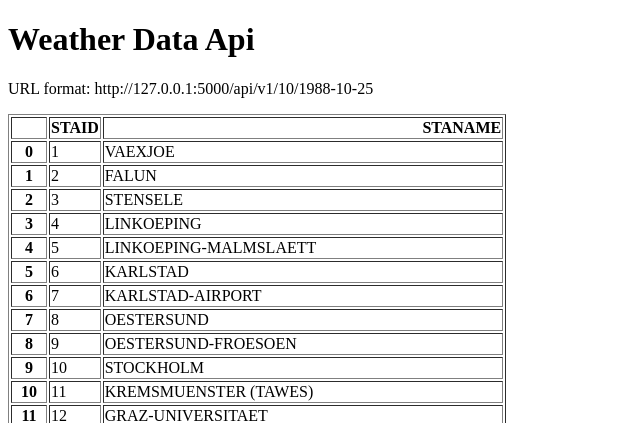
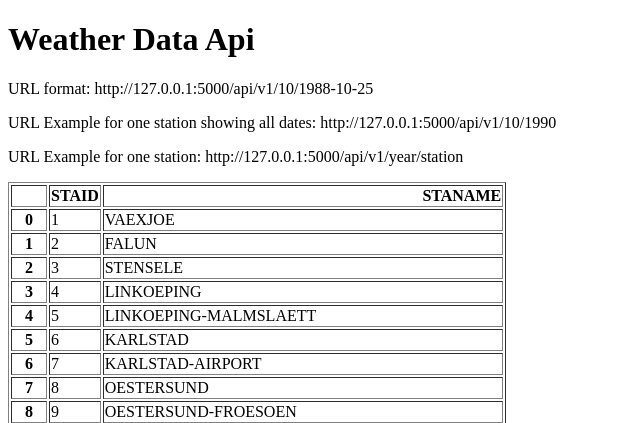
Before and after one commit to Higgs2209/Weather_API, a Flask app: page / in a window 1280 px wide. Shown: the top 423 px of the page, without its empty margins (0-640 px from the left). Run offline with Flask 3, Linux system fonts and the light colour scheme.

Commit message:
Final Code, added url endpoints for yearly and all data

```diff
--- a/main.py
+++ b/main.py
@@ -17,10 +17,26 @@ def about(station, date):
     filename = "data_small/TG_STAID" + str(station).zfill(6) + ".txt"
     df = pd.read_csv(filename, skiprows=20, parse_dates=["    DATE"])
     temperature = df.loc[df['    DATE'] == date]['   TG'].squeeze() / 10
-
     return {"station": station,
             "date": date,
             "temperature": temperature}
 
+@app.route("/api/v1/<station>")
+def all_data(station):
+    filename = "data_small/TG_STAID" + str(station).zfill(6) + ".txt"
+    df = pd.read_csv(filename, skiprows=20, parse_dates=["    DATE"])
+    result = df.to_dict(orient="records")
+    return result
+
+@app.route("/api/v1/year/<station>/<year>")
+def yearly(station, year):
+    filename = "data_small/TG_STAID" + str(station).zfill(6) + ".txt"
+    df = pd.read_csv(filename, skiprows=20)
+    df["    DATE"] = df["    DATE"].astype(str)
+    result = df[df["    DATE"].str.startswith(str(year))].to_dict(orient="records")
+    return result
+
+
+
 if __name__ == "__main__":
     app.run(debug=True)
--- a/templates/home.html
+++ b/templates/home.html
@@ -7,6 +7,10 @@
 <body>
 <h1>Weather Data Api</h1>
 <p>URL format: http://127.0.0.1:5000/api/v1/10/1988-10-25</p>
+<p>URL Example for one station showing all dates: http://127.0.0.1:5000/api/v1/10/1990</p>
+<p>URL Example for one station: http://127.0.0.1:5000/api/v1/year/station</p>
+
+
 <p>{{data|safe}}</p>
 
 </body>
```
